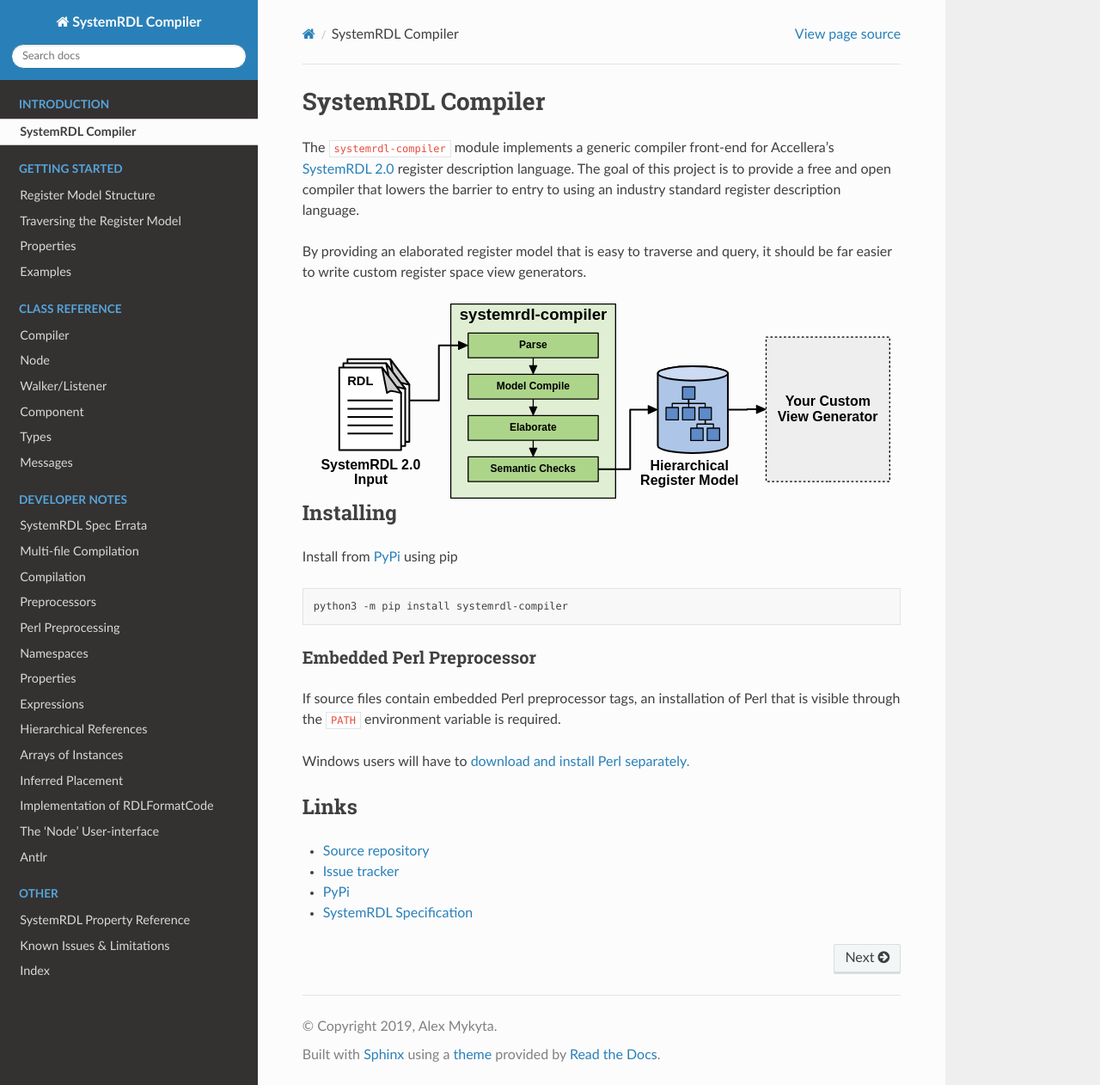
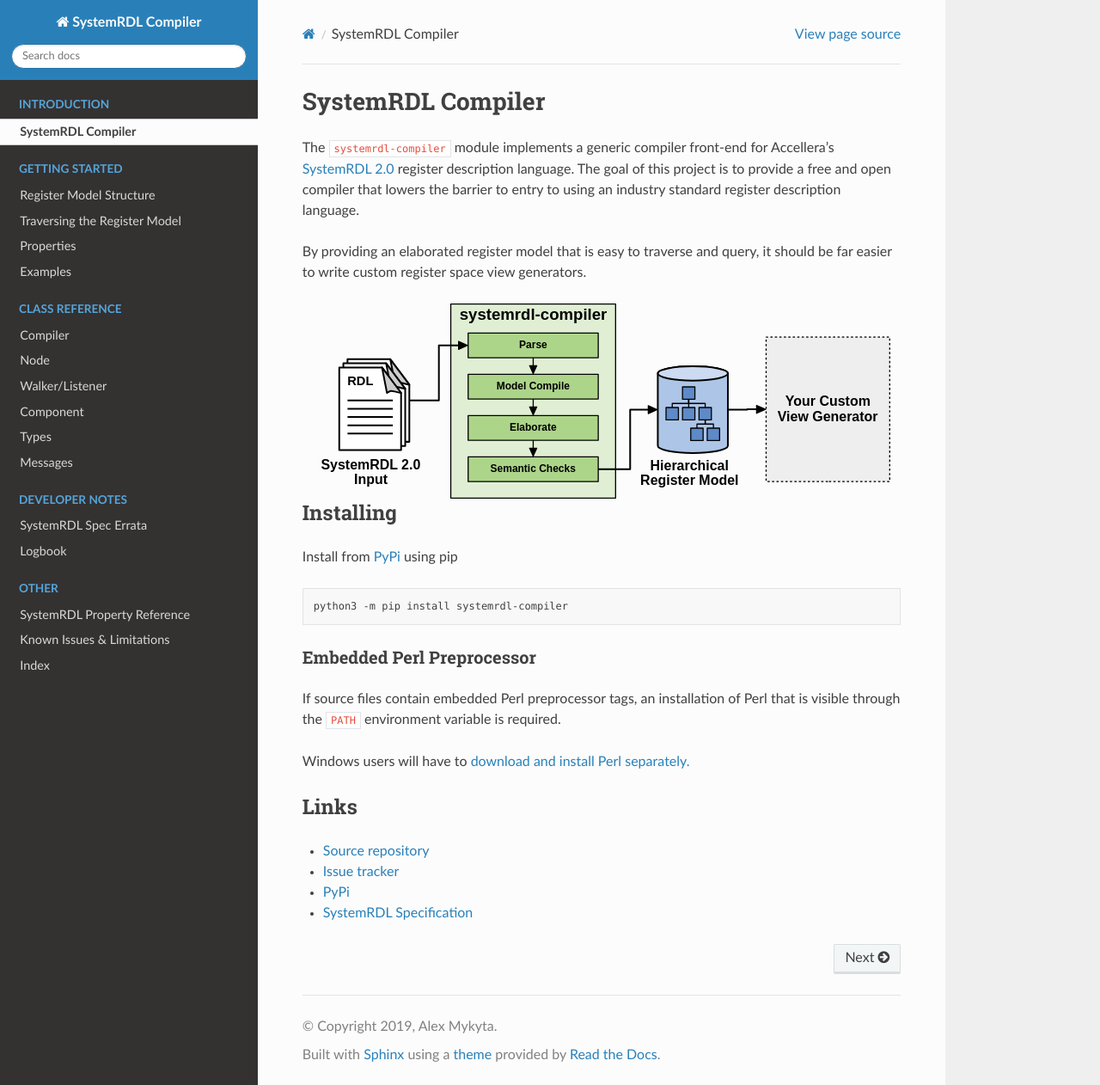
Before and after one commit to SystemRDL/systemrdl-compiler, a Sphinx documentation site: the page built from docs/index.rst, in a window 1280 px wide and 1262 px high. Shown: the whole window at 86% size. Built offline with Sphinx 7.4.7 and the Read the Docs theme 2.0.0, drawn with Linux system fonts in a browser that asks for light colours.

```diff
--- a/docs/index.rst
+++ b/docs/index.rst
@@ -75,19 +75,7 @@
    :caption: Developer Notes
 
    dev_notes/rdl_spec_errata
-   dev_notes/multi_file_compilation
-   dev_notes/compilation
-   dev_notes/preprocessors
-   dev_notes/perl_preprocessing
-   dev_notes/namespaces
-   dev_notes/properties
-   dev_notes/expressions
-   dev_notes/hierarchical_references
-   dev_notes/instance_arrays
-   dev_notes/inferred_placement
-   dev_notes/rdl_format_code
-   dev_notes/user_tree_traversal
-   dev_notes/antlr
+   dev_notes/logbook
 
 .. toctree::
    :hidden:
```
Also changed, not shown: docs/dev_notes/logbook.rst (added, +25 -0 lines).
